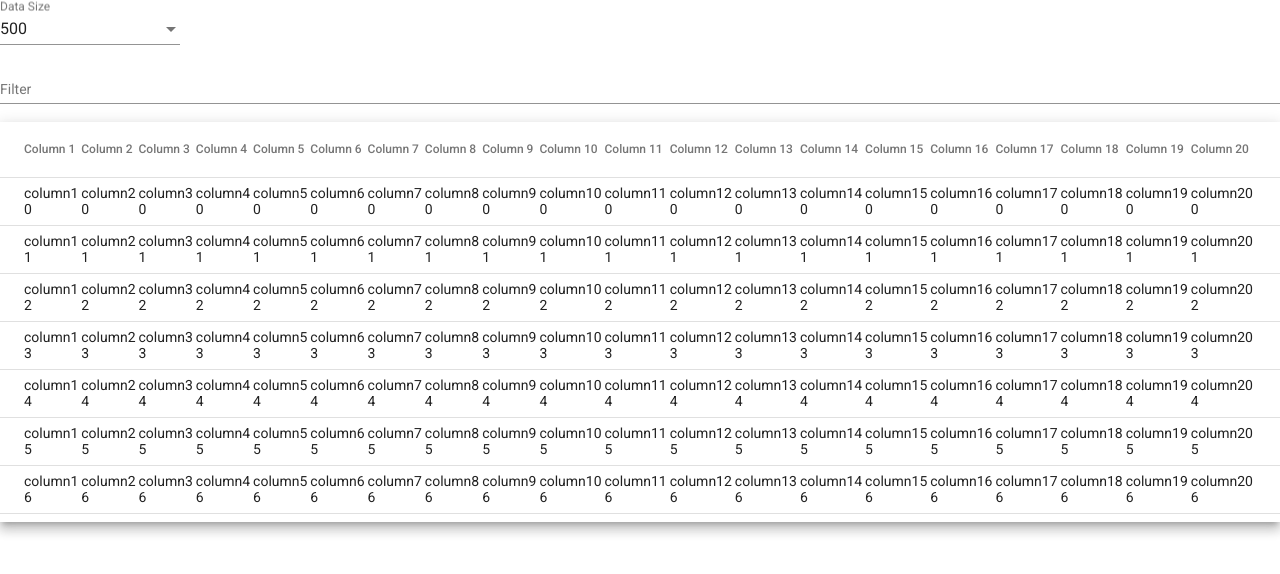
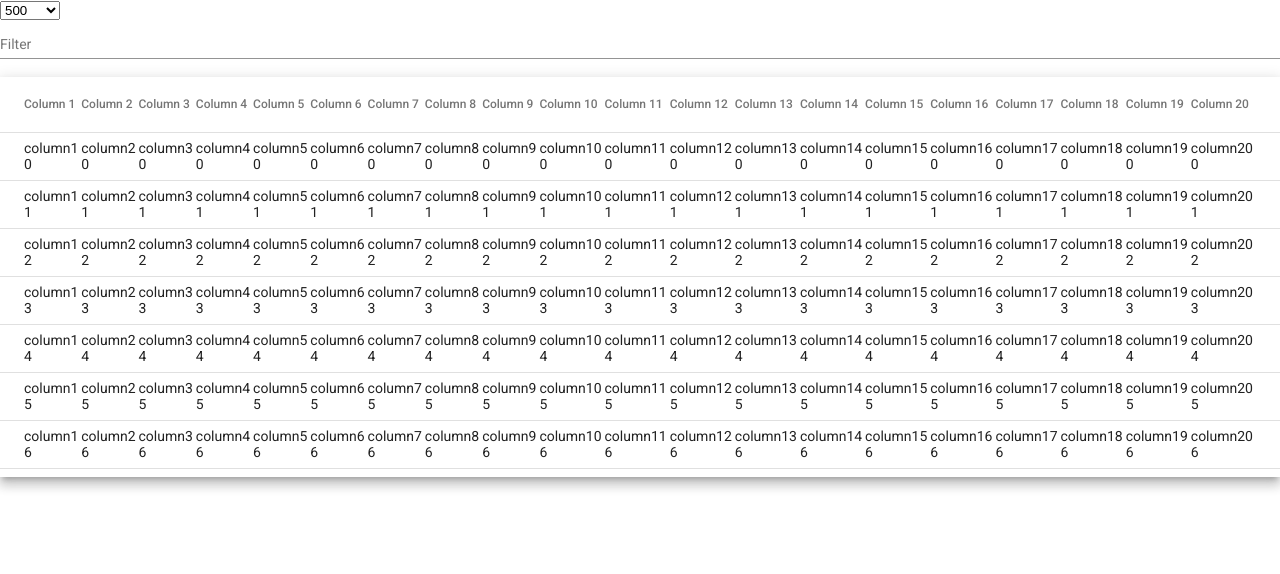
Before and after one commit to umarmohammed/material-table-demo, an Angular app: page / in a window 1280 px wide. Shown: the top 574 px of the page. Built offline with nearby package versions, Linux system fonts and the light colour scheme.

Commit message:
change to html select
#13

```diff
--- a/src/app/app.component.html
+++ b/src/app/app.component.html
@@ -1,13 +1,10 @@
-<mat-form-field>
-  <mat-select
-    placeholder="Data Size"
-    [value]="selectedSize$ | async"
-    (selectionChange)="onSelectionChange($event.value)"
-  >
-    <mat-option *ngFor="let dataSize of dataSizes" [value]="dataSize">
-      {{ dataSize }}
-    </mat-option>
-  </mat-select>
-</mat-form-field>
+<select
+  [ngModel]="selectedSize$ | async"
+  (ngModelChange)="onSelectionChange($event)"
+>
+  <option *ngFor="let dataSize of dataSizes" [value]="dataSize">{{
+    dataSize
+  }}</option>
+</select>
 
 <app-demo-mat-table [data$]="data$"></app-demo-mat-table>
--- a/src/app/app.component.ts
+++ b/src/app/app.component.ts
@@ -14,7 +14,7 @@ export class AppComponent {
 
   constructor(private store: Store, private dataService: DataService) {}
 
-  onSelectionChange(value: number) {
-    this.dataService.setDataSize(value);
+  onSelectionChange(value: string) {
+    this.dataService.setDataSize(Number.parseInt(value));
   }
 }
--- a/src/app/app.module.ts
+++ b/src/app/app.module.ts
@@ -8,7 +8,7 @@ import { MatTableModule } from '@angular/material/table';
 import { DemoMatTableComponent } from './components/demo-mat-table/demo-mat-table.component';
 import { MatFormFieldModule } from '@angular/material/form-field';
 import { MatInputModule } from '@angular/material/input';
-import { MatSelectModule } from '@angular/material/select';
+import { FormsModule } from '@angular/forms';
 
 @NgModule({
   declarations: [AppComponent, DemoMatTableComponent],
@@ -18,7 +18,7 @@ import { MatSelectModule } from '@angular/material/select';
     MatTableModule,
     MatFormFieldModule,
     MatInputModule,
-    MatSelectModule
+    FormsModule
   ],
   providers: [],
   bootstrap: [AppComponent]
```
